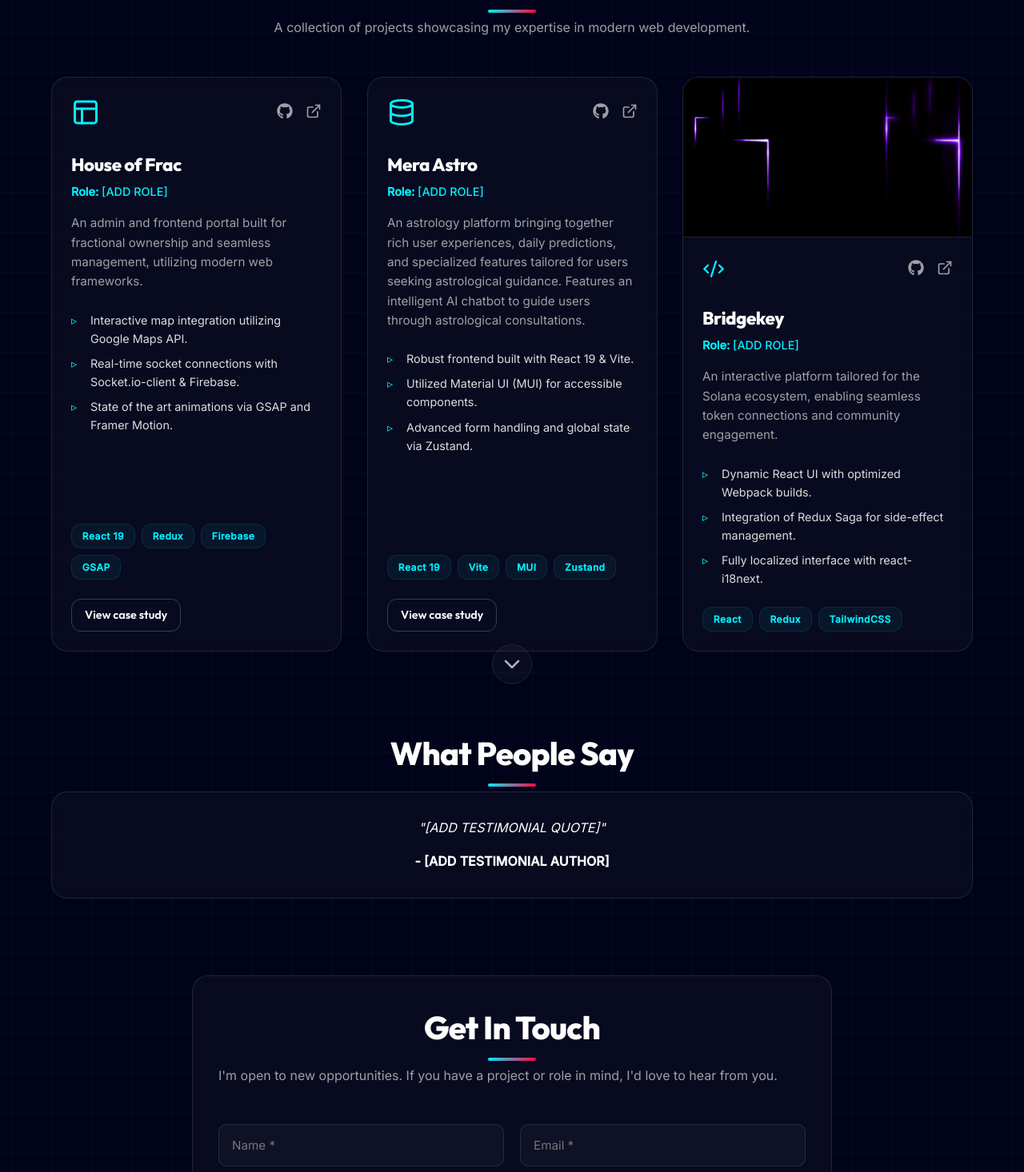
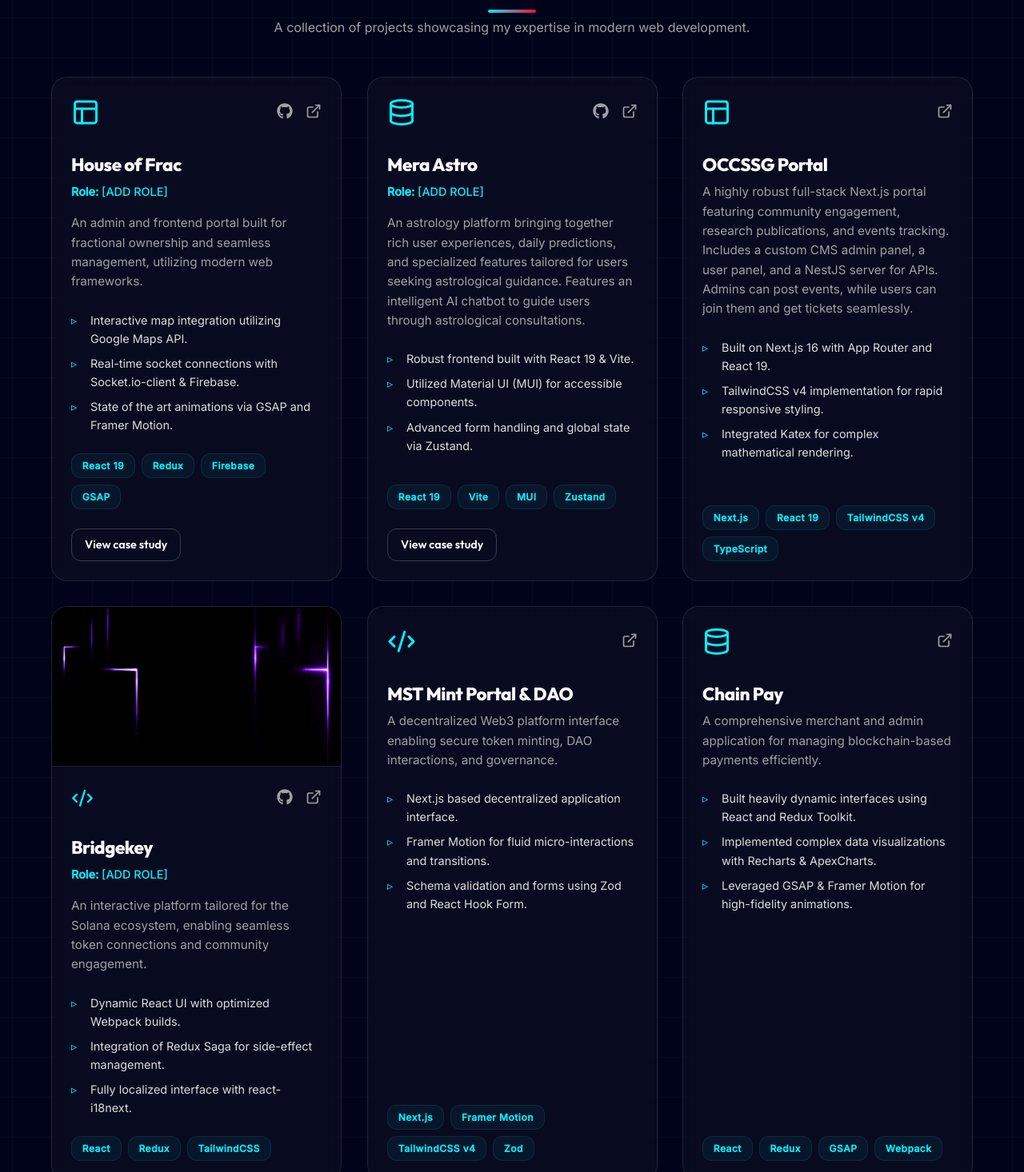
Before and after one commit to kirtikumar01/kirtikumar01.github.io, a Next.js app: page / in a window 1280 px wide. Shown: the part 4924-6390 px from the top of the page at 80% size. Built offline with nearby package versions, Linux system fonts and the light colour scheme; no server answers.

Commit message:
Restore all six projects, fix placeholders and static routing

```diff
--- a/src/app/page.tsx
+++ b/src/app/page.tsx
@@ -178,7 +178,7 @@
     setFormStatus("sending");
     lastSubmitRef.current = now;
     try {
-      const res = await fetch(`https://formspree.io/f/${process.env.NEXT_PUBLIC_FORMSPREE_ID || "[ADD FORMSPREE ID]"}`, {
+      const res = await fetch(`https://formspree.io/f/${process.env.NEXT_PUBLIC_FORMSPREE_ID || ""}`, {
         method: "POST",
         headers: { "Content-Type": "application/json", Accept: "application/json" },
         body: JSON.stringify({ name: formData.name.trim(), email: formData.email.trim(), message: formData.message.trim() }),
@@ -701,6 +701,35 @@
                 </TiltCard>
               </motion.div>
 
+
+              {/* OCCSSG Portal */}
+              <motion.div variants={fadeIn} style={{ height: "100%", display: "flex", flexDirection: "column" }}>
+                <TiltCard className={styles.projectCard}>
+                  <div className={styles.projectContent}>
+                    <div className={styles.projectHeader}>
+                      <motion.div variants={floatAnimation} initial="hidden" animate="visible" style={{ animationDelay: "0.2s" }}>
+                        <Layout className={styles.projectIcon} size={36} />
+                      </motion.div>
+                      <a href="https://occssg.org/" target="_blank" rel="noopener noreferrer" className={styles.projectLink}><ExternalLink size={20} /></a>
+                    </div>
+                    <h3 className={styles.projectTitle}>OCCSSG Portal</h3>
+                    <p className={styles.projectDesc}>A highly robust full-stack Next.js portal featuring community engagement, research publications, and events tracking. Includes a custom CMS admin panel, a user panel, and a NestJS server for APIs. Admins can post events, while users can join them and get tickets seamlessly.</p>
+                    <ul className={styles.projectWorkings}>
+                      <li>Built on Next.js 16 with App Router and React 19.</li>
+                      <li>TailwindCSS v4 implementation for rapid responsive styling.</li>
+                      <li>Integrated Katex for complex mathematical rendering.</li>
+                    </ul>
+                    <div className={styles.projectTechStack}>
+                      <span className={styles.techTag}>Next.js</span>
+                      <span className={styles.techTag}>React 19</span>
+                      <span className={styles.techTag}>TailwindCSS v4</span>
+                      <span className={styles.techTag}>TypeScript</span>
+                    </div>
+                  </div>
+                </TiltCard>
+              </motion.div>
+
+
               {/* Bridgekey */}
               <motion.div variants={fadeIn} style={{ height: "100%", display: "flex", flexDirection: "column" }}>
                 <TiltCard className={styles.projectCard}>
@@ -731,6 +760,63 @@
                   </div>
                 </TiltCard>
               </motion.div>
+
+
+              {/* MST Mint Portal & DAO */}
+              <motion.div variants={fadeIn} style={{ height: "100%", display: "flex", flexDirection: "column" }}>
+                <TiltCard className={styles.projectCard}>
+                  <div className={styles.projectContent}>
+                    <div className={styles.projectHeader}>
+                      <motion.div variants={floatAnimation} initial="hidden" animate="visible" style={{ animationDelay: "0.4s" }}>
+                        <Code2 className={styles.projectIcon} size={36} />
+                      </motion.div>
+                      <a href="https://dao.mstblockchain.com/" target="_blank" rel="noopener noreferrer" className={styles.projectLink}><ExternalLink size={20} /></a>
+                    </div>
+                    <h3 className={styles.projectTitle}>MST Mint Portal & DAO</h3>
+                    <p className={styles.projectDesc}>A decentralized Web3 platform interface enabling secure token minting, DAO interactions, and governance.</p>
+                    <ul className={styles.projectWorkings}>
+                      <li>Next.js based decentralized application interface.</li>
+                      <li>Framer Motion for fluid micro-interactions and transitions.</li>
+                      <li>Schema validation and forms using Zod and React Hook Form.</li>
+                    </ul>
+                    <div className={styles.projectTechStack}>
+                      <span className={styles.techTag}>Next.js</span>
+                      <span className={styles.techTag}>Framer Motion</span>
+                      <span className={styles.techTag}>TailwindCSS v4</span>
+                      <span className={styles.techTag}>Zod</span>
+                    </div>
+                  </div>
+                </TiltCard>
+              </motion.div>
+
+
+              {/* Chain Pay */}
+              <motion.div variants={fadeIn} style={{ height: "100%", display: "flex", flexDirection: "column" }}>
+                <TiltCard className={styles.projectCard}>
+                  <div className={styles.projectContent}>
+                    <div className={styles.projectHeader}>
+                      <motion.div variants={floatAnimation} initial="hidden" animate="visible" style={{ animationDelay: "0.6s" }}>
+                        <Database className={styles.projectIcon} size={36} />
+                      </motion.div>
+                      <a href="https://chainpay.biz/" target="_blank" rel="noopener noreferrer" className={styles.projectLink}><ExternalLink size={20} /></a>
+                    </div>
+                    <h3 className={styles.projectTitle}>Chain Pay</h3>
+                    <p className={styles.projectDesc}>A comprehensive merchant and admin application for managing blockchain-based payments efficiently.</p>
+                    <ul className={styles.projectWorkings}>
+                      <li>Built heavily dynamic interfaces using React and Redux Toolkit.</li>
+                      <li>Implemented complex data visualizations with Recharts & ApexCharts.</li>
+                      <li>Leveraged GSAP & Framer Motion for high-fidelity animations.</li>
+                    </ul>
+                    <div className={styles.projectTechStack}>
+                      <span className={styles.techTag}>React</span>
+                      <span className={styles.techTag}>Redux</span>
+                      <span className={styles.techTag}>GSAP</span>
+                      <span className={styles.techTag}>Webpack</span>
+                    </div>
+                  </div>
+                </TiltCard>
+              </motion.div>
+
             </div>
           </motion.div>
 
--- a/src/app/projects/[slug]/page.tsx
+++ b/src/app/projects/[slug]/page.tsx
@@ -10,10 +10,8 @@
 type Params = Promise<{ slug: string }>;
 
 export async function generateStaticParams() {
-  const params = Object.entries(projectsData)
-    .filter(([slug, data]) => !data.draft)
-    .map(([slug]) => ({ slug }));
-  return params.length > 0 ? params : [{ slug: "empty" }];
+  const params = Object.keys(projectsData).map((slug) => ({ slug }));
+  return params;
 }
 
 const projectsData: Record<string, any> = {
```
